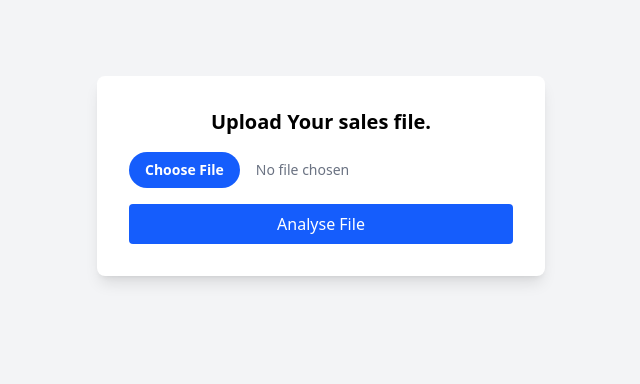
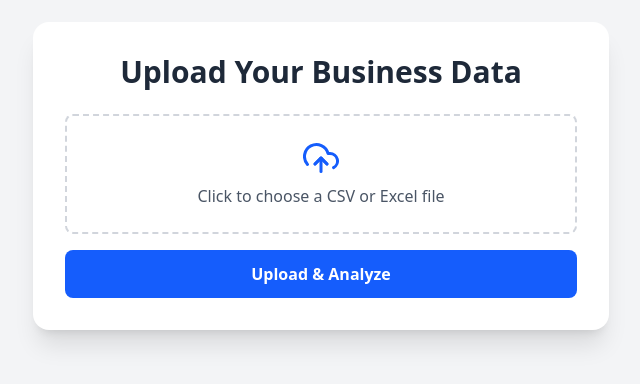
Before and after one commit to 78hamza/rbahi, a React (Vite) app in the folder frontend/: page /fileUpload in a window 1280 px wide. Shown: the part 224-608 px from the top of the page, without its empty margins (319-959 px from the left). Built offline with nearby package versions, Linux system fonts and the light colour scheme.

Commit message:
add the uploading page and waiting to solve to solve the connection problem with the backend

```diff
--- a/frontend/package.json
+++ b/frontend/package.json
@@ -14,6 +14,7 @@
     "axios": "^1.9.0",
     "react": "^19.1.0",
     "react-dom": "^19.1.0",
+    "react-icons": "^5.5.0",
     "react-router-dom": "^7.6.0",
     "tailwindcss": "^4.1.7"
   },
--- a/frontend/src/components/fileUpload.jsx
+++ b/frontend/src/components/fileUpload.jsx
@@ -1,46 +1,93 @@
-import React, { useState } from "react";
-import { useNavigate } from "react-router-dom";
+// src/components/FileUploader.jsx
 
+import React, { useState } from 'react';
+import axios from 'axios';
+import { FiUploadCloud } from 'react-icons/fi';
 
-export default function UploadSection({ onFileUpload }) {
-    const [selectedFile, setSelectedFile] = useState(null);
-    const navigate = useNavigate();
+const FileUploader = () => {
+    const [file, setFile] = useState(null);
+    const [result, setResult] = useState(null);
+    const [loading, setLoading] = useState(false);
+    const [error, setError] = useState("");
 
-    const handleFileCharge = (e) => {
-        setSelectedFile(e.target.files[0]);
+    const handleFileChange = (e) => {
+    setFile(e.target.files[0]);
+    setError("");
+    setResult(null);
     };
 
-    const handleUpload = (e) => {
-        if (selectedFile && onFileUpload){
-            onFileUpload(selectedFile);
+    const handleUpload = async () => {
+        if (!file) {
+            setError("Please select a file first.");
+            return;
+        }
 
+        const formData = new FormData();
+        formData.append("file", file);
+
+        try {
+            setLoading(true);
+            setError("");
+            const response = await axios.post("http://localhost:7070/api/uploads", formData, {
+            headers: {
+                "Content-Type": "multipart/form-data",
+            },
+            });
+
+            setResult(response.data.result);
+        } catch (err) {
+            console.error("Upload error:", err);
+            setError("Failed to analyze file.");
+        } finally {
+            setLoading(false);
         }
     };
 
     return (
         <div className="min-h-screen bg-gray-100 flex items-center justify-center p-4">
-            <div className="bg-white rounded-lg shadow-lg p-8 max-w-md w-full">
-                <h2 className="text-xl font-bold mb-4 text-center">Upload Your sales file.</h2>
+        <div className="bg-white shadow-xl rounded-2xl p-8 max-w-xl w-full">
+            <h2 className="text-3xl font-semibold text-center mb-6 text-gray-800">
+            Upload Your Business Data
+            </h2>
+
+            <label
+            className="flex flex-col items-center justify-center border-2 border-dashed border-gray-300 rounded-lg p-6 cursor-pointer hover:border-blue-500 transition-all mb-4"
+            >
+            <FiUploadCloud className="text-4xl text-blue-600 mb-2" />
+            <span className="text-gray-600">
+                {file ? file.name : "Click to choose a CSV or Excel file"}
+            </span>
             <input
                 type="file"
-                    accept=".csv, .xlsx"
-                    onChange={handleFileCharge}
-                    className="block w-full text-sm text-gray-500 file:mr-4 file:py-2 file:px-4
-                        file:rounded-full file:border-0 file:text-sm file:font-semibold
-                        file:bg-blue-600 file:text-white hover:file:bg-blue-700"
+                accept=".csv,.xlsx"
+                onChange={handleFileChange}
+                className="hidden"
             />
-                {selectedFile && (
-                    <p className="mt-2 text-sm text-gray-700">
-                        Selected: <strong>{selectedFile.name}</strong>
-                    </p>
-                )}
+            </label>
+
             <button
             onClick={handleUpload}
-                    className="mt-4 bg-blue-600 hover:bg-blue-700 text-white py-2 px-4 rounded w-full"
+            className={`w-full py-3 rounded-lg font-semibold text-white transition-all ${
+                loading ? "bg-blue-400 cursor-not-allowed" : "bg-blue-600 hover:bg-blue-700"
+            }`}
+            disabled={loading}
             >
-                    Analyse File
+            {loading ? "Analyzing..." : "Upload & Analyze"}
             </button>
+
+            {error && <p className="text-red-600 mt-4 text-center">{error}</p>}
+
+            {result && (
+            <div className="mt-6 bg-gray-50 p-4 rounded-md max-h-64 overflow-auto">
+                <h3 className="text-lg font-bold mb-2 text-gray-700">Analysis Result:</h3>
+                <pre className="text-sm text-gray-800 whitespace-pre-wrap">
+                {JSON.stringify(result, null, 2)}
+                </pre>
+            </div>
+            )}
         </div>
         </div>
     );
-}
+};
+
+export default FileUploader;
```
Also changed, not shown: 1 other file (tests, documents, lock files or other folders). Lines whose indentation alone changed are shown as unchanged.
